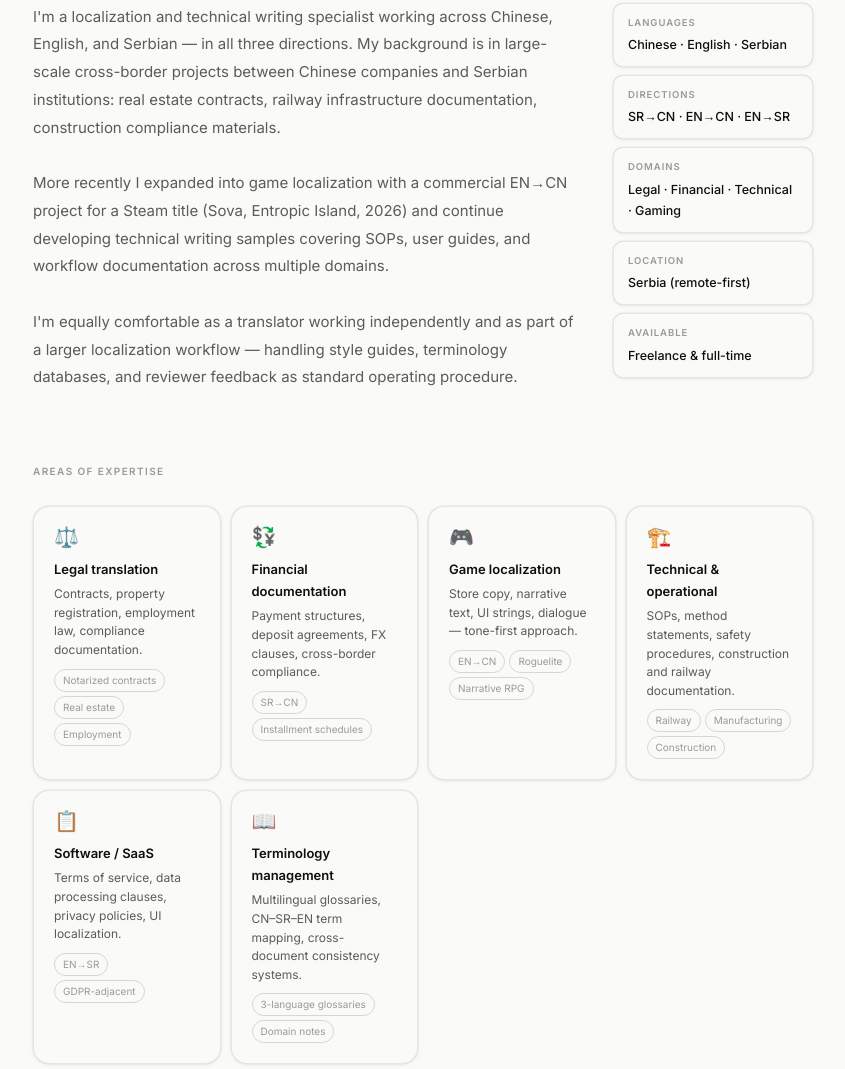
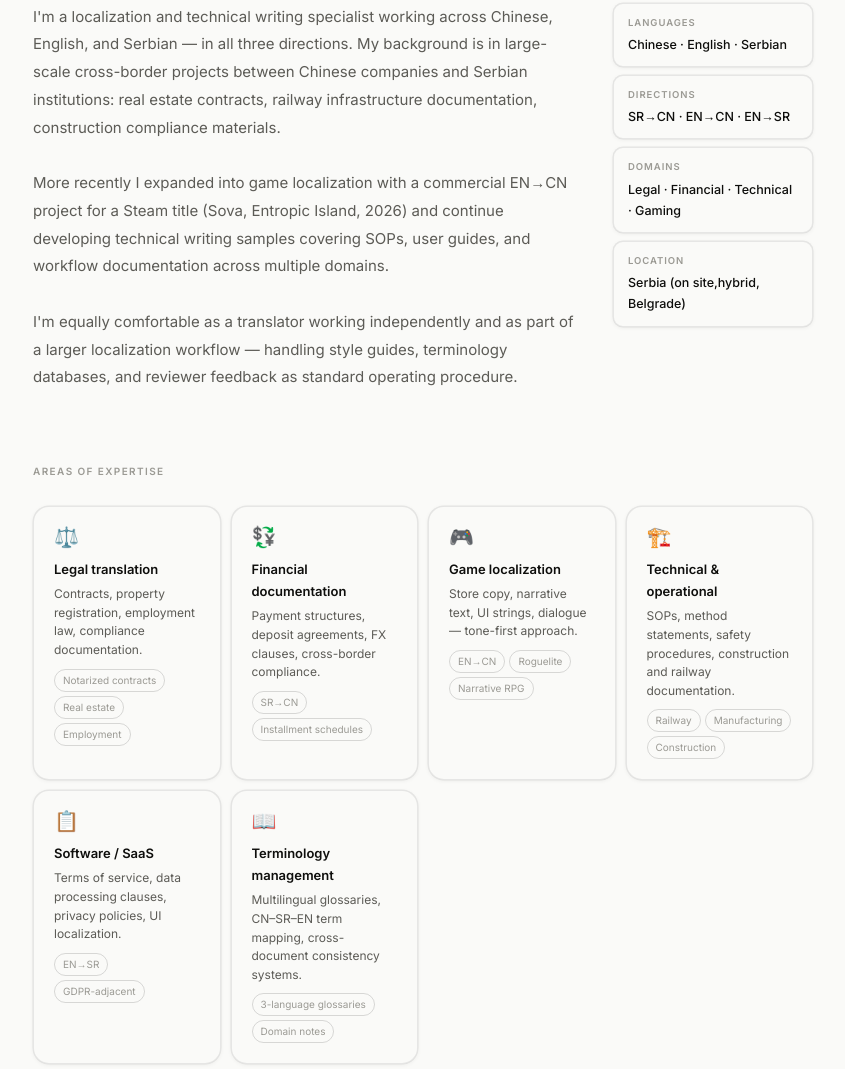
Before and after one commit to Olivera-Tabajica/Translation-Portfolio-, a plain HTML site: page index.html in a window 1280 px wide. Shown: the part 1203-2272 px from the top of the page, without its empty margins (217-1062 px from the left). Drawn offline with Linux system fonts and the light colour scheme.

Commit message:
Update location description in sidebar

```diff
--- a/index.html
+++ b/index.html
@@ -426,8 +426,7 @@
         <div class="sf"><div class="sf-l">Languages</div><div class="sf-v">Chinese · English · Serbian</div></div>
         <div class="sf"><div class="sf-l">Directions</div><div class="sf-v">SR→CN · EN→CN · EN→SR</div></div>
         <div class="sf"><div class="sf-l">Domains</div><div class="sf-v">Legal · Financial · Technical · Gaming</div></div>
-        <div class="sf"><div class="sf-l">Location</div><div class="sf-v">Serbia (remote-first)</div></div>
-        <div class="sf"><div class="sf-l">Available</div><div class="sf-v">Freelance &amp; full-time</div></div>
+        <div class="sf"><div class="sf-l">Location</div><div class="sf-v">Serbia (on site,hybrid, Belgrade)</div></div>
       </div>
     </div>
   </section>
```
